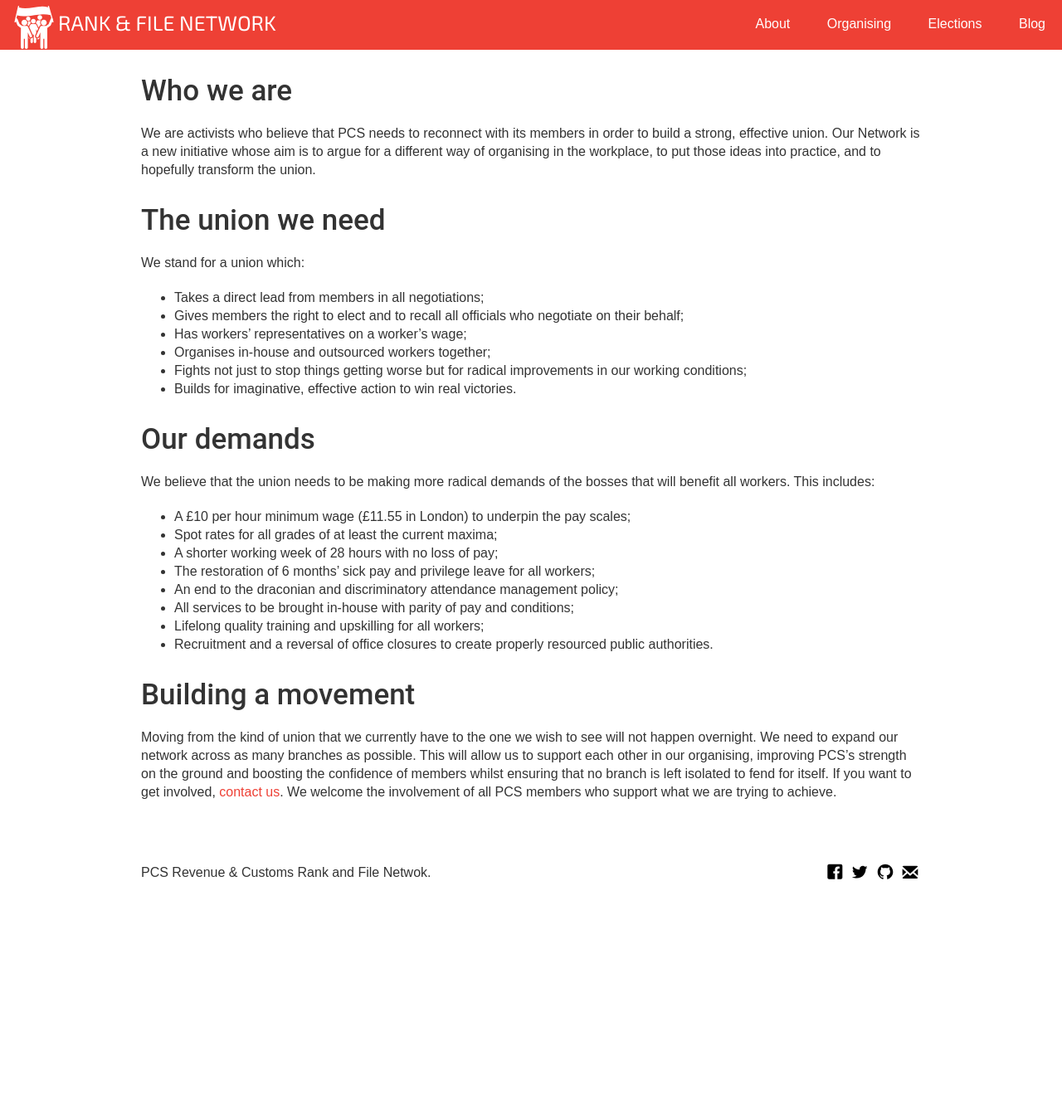
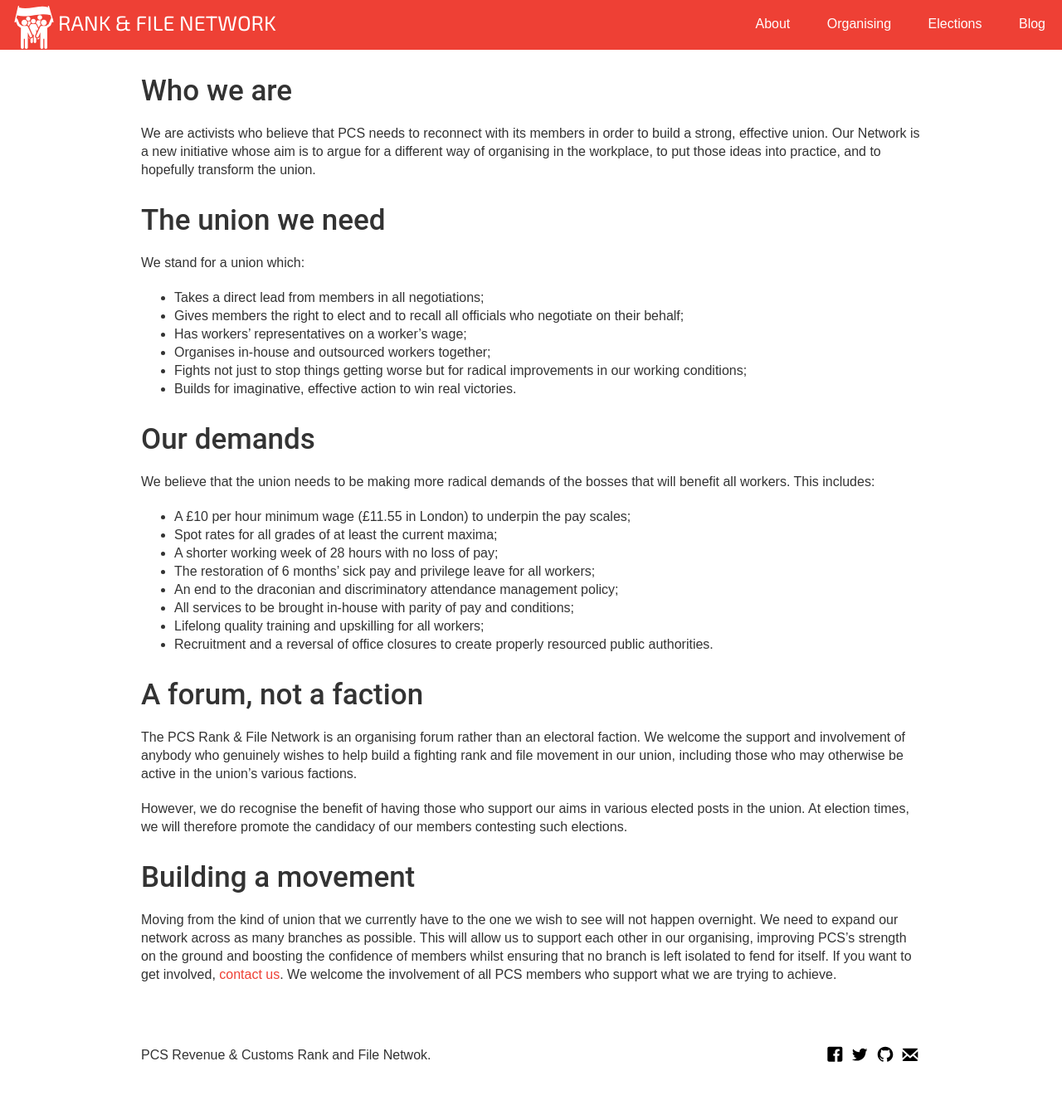
Before and after one commit to pcsrankandfile/pcsrankandfile.github.io, a Jekyll site: the page built from about.md, in a window 1280 px wide. Shown: the whole page at 83% size. Built offline with Jekyll 4.4.1, drawn with Linux system fonts in a browser that asks for light colours; our own code applies the rules of GitHub Pages for plain Markdown files; before the commit the page ends 1118 px from its top, so only the background shows below that.

Commit message:
Update about.md

```diff
--- a/about.md
+++ b/about.md
@@ -28,6 +28,12 @@
 - Lifelong quality training and upskilling for all workers;
 - Recruitment and a reversal of office closures to create properly resourced public authorities.
 
+# A forum, not a faction
+
+The PCS Rank & File Network is an organising forum rather than an electoral faction. We welcome the support and involvement of anybody who genuinely wishes to help build a fighting rank and file movement in our union, including those who may otherwise be active in the union’s various factions.
+
+However, we do recognise the benefit of having those who support our aims in various elected posts in the union. At election times, we will therefore promote the candidacy of our members contesting such elections.
+
 # Building a movement
 
 Moving from the kind of union that we currently have to the one we wish to see will not happen overnight. We need to expand our network across as many branches as possible. This will allow us to support each other in our organising, improving PCS’s strength on the ground and boosting the confidence of members whilst ensuring that no branch is left isolated to fend for itself. If you want to get involved, [contact us](mailto:hello@pcsrankandfile.com). We welcome the involvement of all PCS members who support what we are trying to achieve.
```
